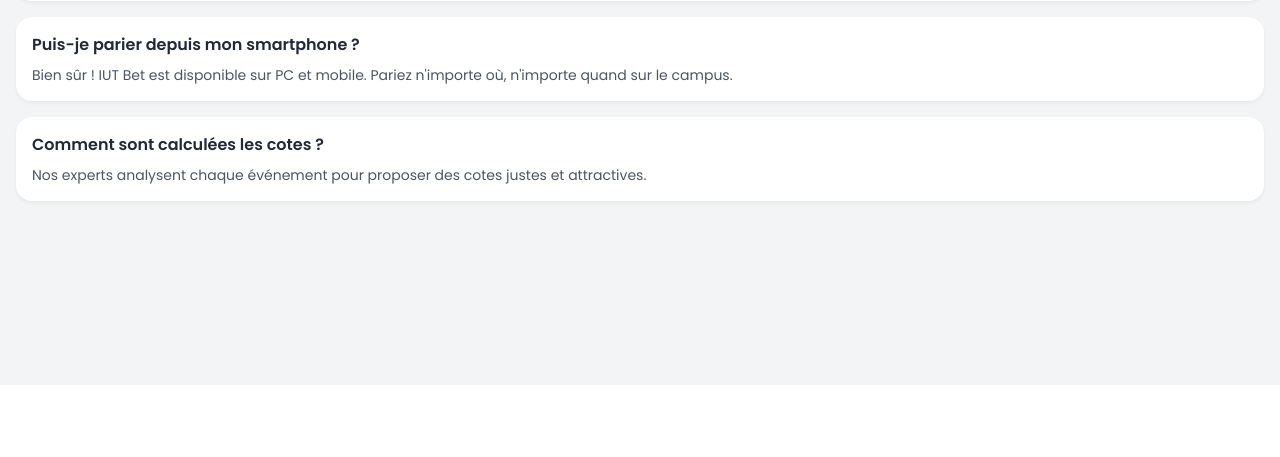
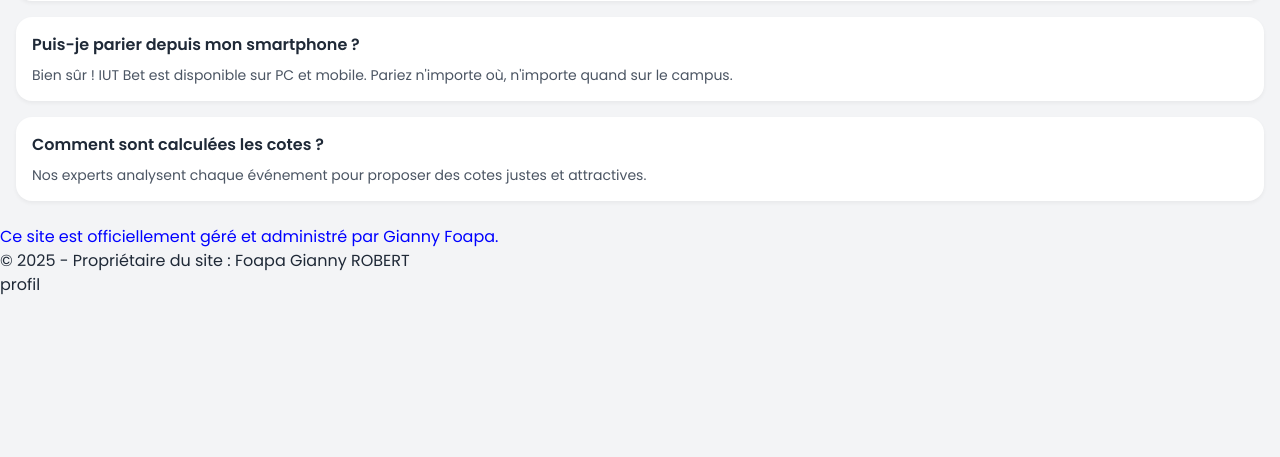
Before and after one commit to Gianny-art/iut-projet-final, a Flask app: page / in a window 1280 px wide. Shown: the part 2251-2708 px from the top of the page. Before the commit the page ends 2457 px from the top, so only its background shows below. Run offline with Flask 3, Linux system fonts and the light colour scheme; data comes from the database, SQL or seed files in the repository; data that the repository does not hold is empty; some libraries are stand-ins or nearby versions.

Commit message:
Prepare for google indexation

```diff
--- a/templates/base_v2.html
+++ b/templates/base_v2.html
@@ -3,8 +3,9 @@
 <head>
   <meta charset="utf-8">
   <meta name="viewport" content="width=device-width,initial-scale=1">
-  <meta name="description" content="IUT Bets est la plateforme officielle de paris virtuels dédiée aux étudiants des IUTs, offrant une expérience de pari sécurisée et sans argent réel développé par FOAPA GIANNY ROBERT.">
+  <meta name="description" content="IUT Bets est la plateforme officielle de paris virtuels dédiée aux étudiants des IUT développé par FOAPA GIANNY ROBERT à l'age de 16ans, offrant une expérience de pari sécurisée et sans argent réel .">
   <title>IUT Bets — Plateforme officielle</title>
+
   <link href="https://fonts.googleapis.com/css2?family=Poppins:wght@400;500;600;700&display=swap" rel="stylesheet">
   <script src="https://cdn.tailwindcss.com"></script>
   <link rel="stylesheet" href="{{ url_for('static', filename='css/style.css') }}">
@@ -81,6 +82,8 @@
             </div>
           {% endfor %}
         </div>
+
+
       {% endif %}
     {% endwith %}
 
--- a/templates/index_v2.html
+++ b/templates/index_v2.html
@@ -205,6 +205,11 @@
   </a>
 </div>
 
+        <footer>
+           <p style="color: blue;">Ce site est officiellement géré et administré par Gianny Foapa.</p>
+    © 2025 - Propriétaire du site : Foapa Gianny ROBERT <br> <a href="https://about.me/foapa/getstarted">profil</a><br>
+</footer>
+
 <!-- Slider Script -->
 <script>
   (function(){
```
